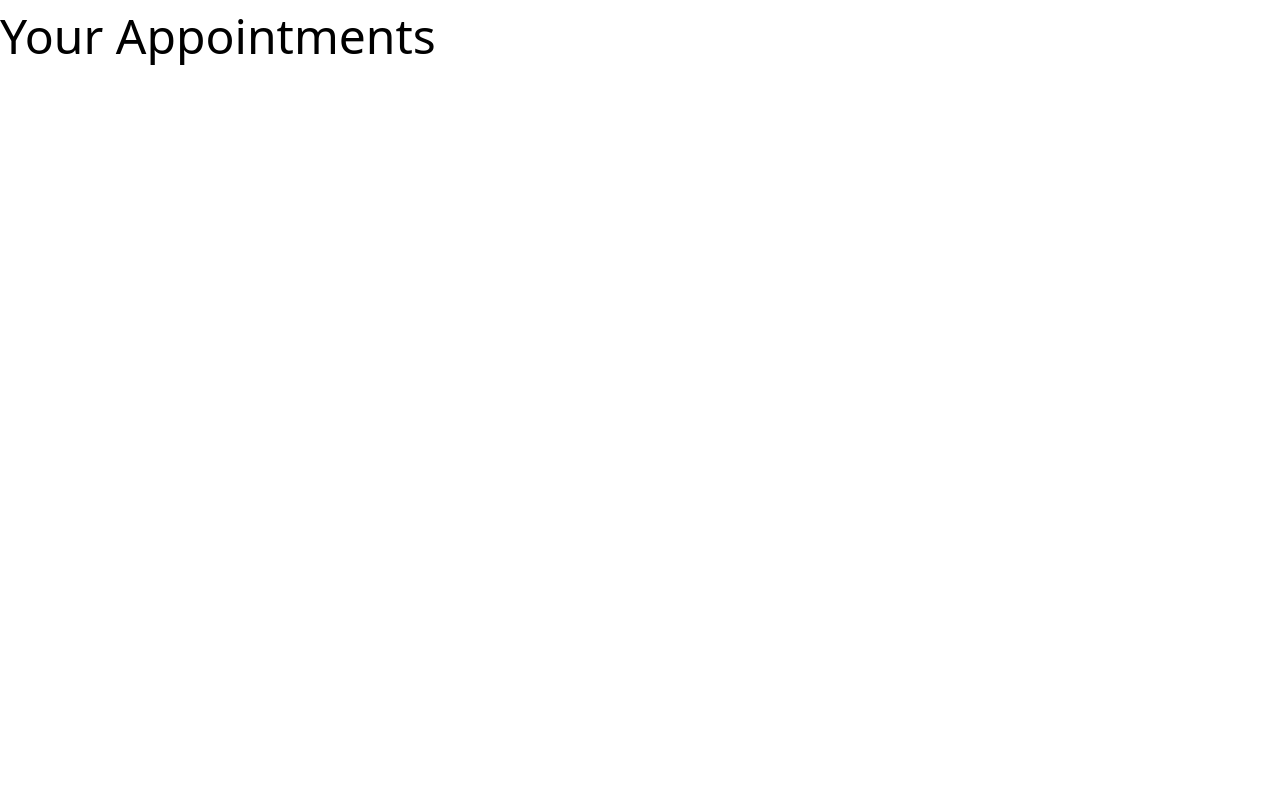
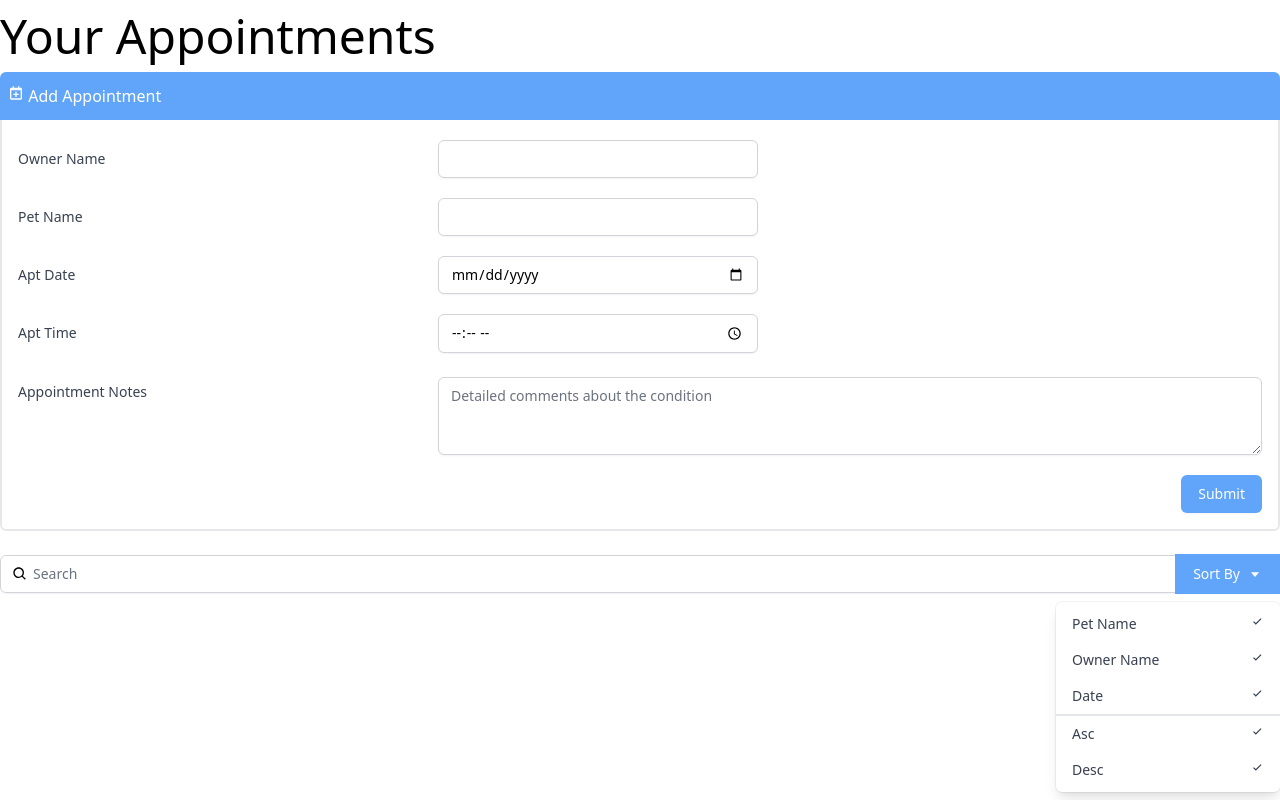
Before and after one commit to gaurish-saini/appointment-management-interface, a React (Create React App) app: page / in a window 1280 px wide. Built offline with nearby package versions, Linux system fonts and the light colour scheme.

Commit message:
intial components added

```diff
--- a/src/App.js
+++ b/src/App.js
@@ -1,9 +1,12 @@
+import Search from "./components/Search";
+import AddAppoitnment from "./components/AddAppointment"
+
 function App() {
   return (
     <div className="App container mx-auto mt-3 font-thin">
-      <h1 className="text-5xl">
-        Your Appointments
-      </h1>
+      <h1 className="text-5xl mb-3">Your Appointments</h1>
+      <AddAppoitnment />
+      <Search />
     </div>
   );
 }
--- /dev/null
+++ b/src/components/AddAppointment.js
@@ -0,0 +1,114 @@
+import { BiCalendarPlus } from "react-icons/bi";
+
+const AddAppointment = () => {
+  return (
+    <div>
+      <button className="bg-blue-400 text-white px-2 py-3 w-full text-left rounded-t-md">
+        <div>
+          <BiCalendarPlus className="inline-block align-text-top" /> Add
+          Appointment
+        </div>
+      </button>
+      <div className="border-r-2 border-b-2 border-l-2 border-light-blue-500 rounded-b-md pl-4 pr-4 pb-4">
+        <div className="sm:grid sm:grid-cols-3 sm:gap-4 sm:items-start  sm:pt-5">
+          <label
+            htmlFor="ownerName"
+            className="block text-sm font-medium text-gray-700 sm:mt-px sm:pt-2"
+          >
+            Owner Name
+          </label>
+          <div className="mt-1 sm:mt-0 sm:col-span-2">
+            <input
+              type="text"
+              name="ownerName"
+              id="ownerName"
+              className="max-w-lg block w-full shadow-sm focus:ring-indigo-500 focus:border-indigo-500 sm:max-w-xs sm:text-sm border-gray-300 rounded-md"
+            />
+          </div>
+        </div>
+
+        <div className="sm:grid sm:grid-cols-3 sm:gap-4 sm:items-start  sm:pt-5">
+          <label
+            htmlFor="petName"
+            className="block text-sm font-medium text-gray-700 sm:mt-px sm:pt-2"
+          >
+            Pet Name
+          </label>
+          <div className="mt-1 sm:mt-0 sm:col-span-2">
+            <input
+              type="text"
+              name="petName"
+              id="petName"
+              className="max-w-lg block w-full shadow-sm focus:ring-indigo-500 focus:border-indigo-500 sm:max-w-xs sm:text-sm border-gray-300 rounded-md"
+            />
+          </div>
+        </div>
+
+        <div className="sm:grid sm:grid-cols-3 sm:gap-4 sm:items-start  sm:pt-5">
+          <label
+            htmlFor="aptDate"
+            className="block text-sm font-medium text-gray-700 sm:mt-px sm:pt-2"
+          >
+            Apt Date
+          </label>
+          <div className="mt-1 sm:mt-0 sm:col-span-2">
+            <input
+              type="date"
+              name="aptDate"
+              id="aptDate"
+              className="max-w-lg block w-full shadow-sm focus:ring-indigo-500 focus:border-indigo-500 sm:max-w-xs sm:text-sm border-gray-300 rounded-md"
+            />
+          </div>
+        </div>
+
+        <div className="sm:grid sm:grid-cols-3 sm:gap-4 sm:items-start  sm:pt-5">
+          <label
+            htmlFor="aptTime"
+            className="block text-sm font-medium text-gray-700 sm:mt-px sm:pt-2"
+          >
+            Apt Time
+          </label>
+          <div className="mt-1 sm:mt-0 sm:col-span-2">
+            <input
+              type="time"
+              name="aptTime"
+              id="aptTime"
+              className="max-w-lg block w-full shadow-sm focus:ring-indigo-500 focus:border-indigo-500 sm:max-w-xs sm:text-sm border-gray-300 rounded-md"
+            />
+          </div>
+        </div>
+
+        <div className="sm:grid sm:grid-cols-3 sm:gap-4 sm:items-start  sm:pt-5">
+          <label
+            htmlFor="aptNotes"
+            className="block text-sm font-medium text-gray-700 sm:mt-px sm:pt-2"
+          >
+            Appointment Notes
+          </label>
+          <div className="mt-1 sm:mt-0 sm:col-span-2">
+            <textarea
+              id="aptNotes"
+              name="aptNotes"
+              rows="3"
+              className="shadow-sm focus:ring-indigo-500 focus:border-indigo-500 mt-1 block w-full sm:text-sm border-gray-300 rounded-md"
+              placeholder="Detailed comments about the condition"
+            ></textarea>
+          </div>
+        </div>
+
+        <div className="pt-5">
+          <div className="flex justify-end">
+            <button
+              type="submit"
+              className="ml-3 inline-flex justify-center py-2 px-4 border border-transparent shadow-sm text-sm font-medium rounded-md text-white bg-blue-400 hover:bg-blue-700 focus:outline-none focus:ring-2 focus:ring-offset-2 focus:ring-blue-400"
+            >
+              Submit
+            </button>
+          </div>
+        </div>
+      </div>
+    </div>
+  );
+};
+
+export default AddAppointment
--- /dev/null
+++ b/src/components/Search.js
@@ -0,0 +1,82 @@
+import { BiSearch, BiCaretDown, BiCheck } from "react-icons/bi";
+
+const DropDown = () => {
+  return (
+    <div
+      className="origin-top-right absolute right-0 mt-2 w-56
+      rounded-md shadow-lg bg-white ring-1 ring-black ring-opacity-5"
+    >
+      <div
+        className="py-1"
+        role="menu"
+        aria-orientation="vertical"
+        aria-labelledby="options-menu"
+      >
+        <div
+          className="px-4 py-2 text-sm text-gray-700 hover:bg-gray-100 hover:text-gray-900 flex justify-between cursor-pointer"
+          role="menuitem"
+        >
+          Pet Name <BiCheck />
+        </div>
+        <div
+          className="px-4 py-2 text-sm text-gray-700 hover:bg-gray-100 hover:text-gray-900 flex justify-between cursor-pointer"
+          role="menuitem"
+        >
+          Owner Name <BiCheck />
+        </div>
+        <div
+          className="px-4 py-2 text-sm text-gray-700 hover:bg-gray-100 hover:text-gray-900 flex justify-between cursor-pointer"
+          role="menuitem"
+        >
+          Date <BiCheck />
+        </div>
+        <div
+          className="px-4 py-2 text-sm text-gray-700 hover:bg-gray-100 hover:text-gray-900 flex justify-between cursor-pointer border-gray-1 border-t-2"
+          role="menuitem"
+        >
+          Asc <BiCheck />
+        </div>
+        <div
+          className="px-4 py-2 text-sm text-gray-700 hover:bg-gray-100 hover:text-gray-900 flex justify-between cursor-pointer"
+          role="menuitem"
+        >
+          Desc <BiCheck />
+        </div>
+      </div>
+    </div>
+  );
+};
+
+const Search = () => {
+  return (
+    <div className="py-5">
+      <div className="mt-1 relative rounded-md shadow-sm">
+        <div className="absolute inset-y-0 left-0 pl-3 flex items-center pointer-events-none">
+          <BiSearch />
+          <label htmlFor="query" className="sr-only" />
+        </div>
+        <input
+          type="text"
+          name="query"
+          id="query"
+          value=""
+          className="pl-8 rounded-md focus:ring-indigo-500 focus:border-indigo-500 block w-full sm:text-sm border-gray-300"
+          placeholder="Search"
+        />
+        <div className="absolute inset-y-0 right-0 flex items-center">
+          <div>
+            <button
+              type="button"
+              className="justify-center px-4 py-2 bg-blue-400 border-2 border-blue-400 text-sm text-white hover:bg-blue-700 focus:outline-none focus:ring-2 focus:ring-offset-2 flex items-center"
+            >
+              Sort By <BiCaretDown className="ml-2" />
+            </button>
+            <DropDown />
+          </div>
+        </div>
+      </div>
+    </div>
+  );
+};
+
+export default Search;
--- a/tailwind.config.js
+++ b/tailwind.config.js
@@ -7,5 +7,5 @@
   variants: {
     extend: {},
   },
-  plugins: [require('@tailwindcss/forms')],
+  plugins: [require("@tailwindcss/forms")],
 };
```
